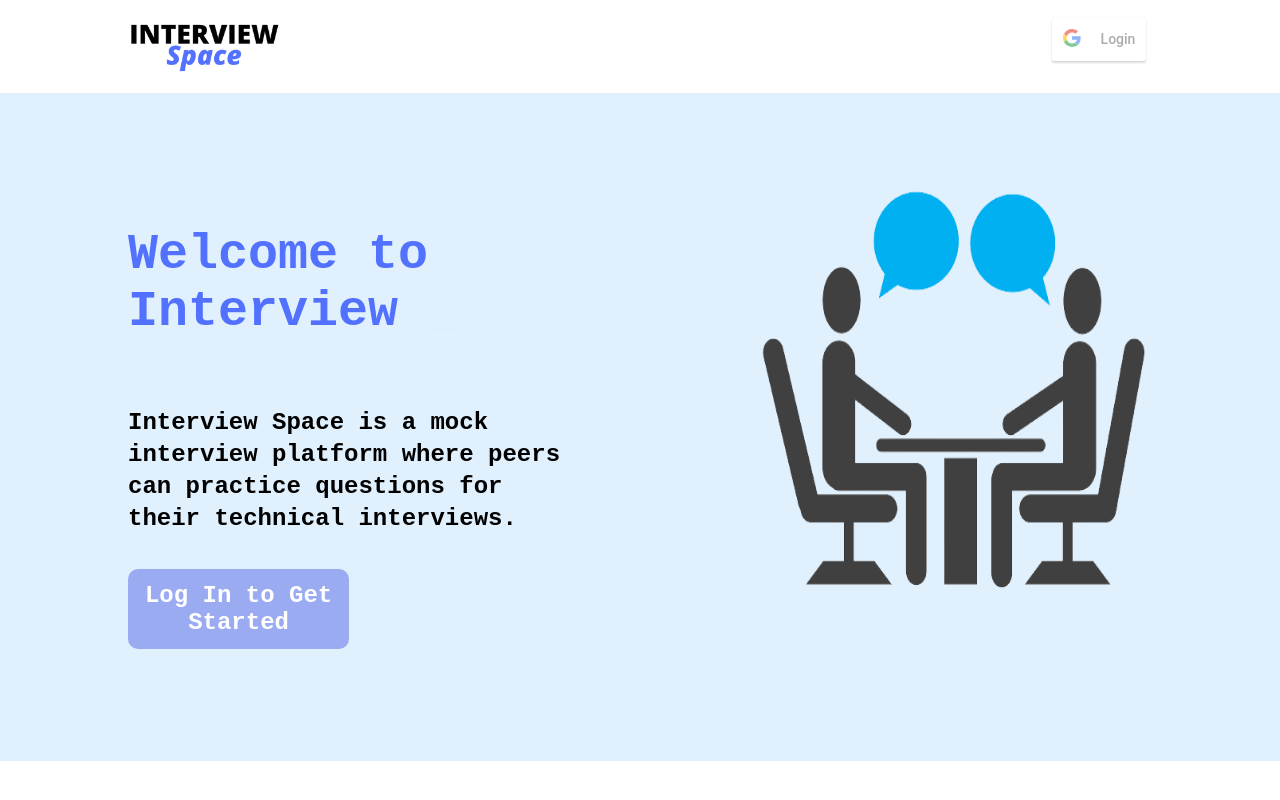
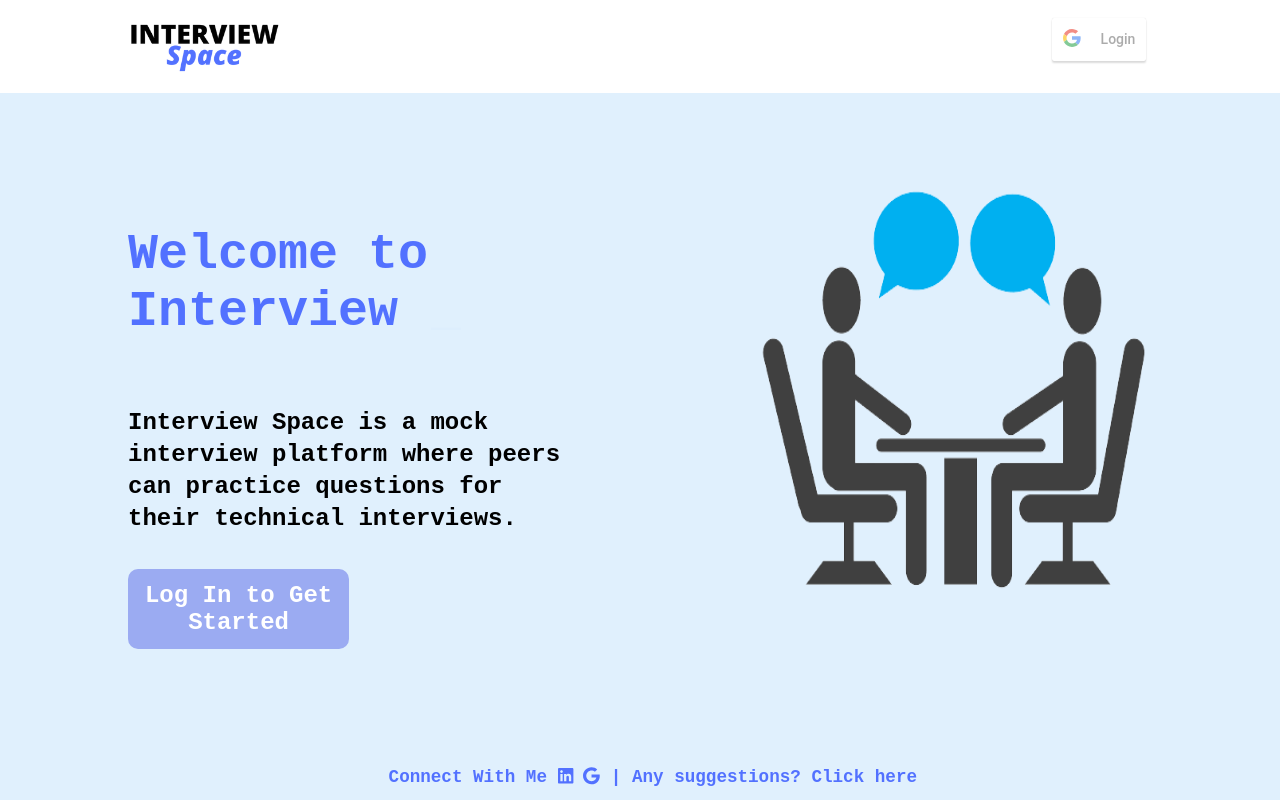
Before and after one commit to sakshamarya/InterviewSpace-frontend, a React (Create React App) app: page / in a window 1280 px wide. Built offline with nearby package versions, Linux system fonts and the light colour scheme; no server answers.

Commit message:
showing footer again

```diff
--- a/src/components/Home.jsx
+++ b/src/components/Home.jsx
@@ -45,9 +45,9 @@ export default function Home(props) {
         <img className={styles.mainImage} src={image}></img>
       </div>
 
-      {/* <div className={styles.footer}>
+      <div className={styles.footer}>
         <span>Connect With Me <a href="https://www.linkedin.com/in/saksham-arya-32b0781b0/" target="_blank"><FontAwesomeIcon icon={faLinkedin} ></FontAwesomeIcon></a> <a href="mailto:sakshamarya2001@gmail.com" target="_blank"><FontAwesomeIcon icon={faGoogle}></FontAwesomeIcon></a> | </span><span>Any suggestions? <a href="https://docs.google.com/forms/d/e/1FAIpQLScPrgivaHohyU_v4os9fmPZ0hnZcFKkXekowyVACgQb_bYLTQ/viewform?usp=sf_link" target="_blank">Click here</a> </span>
-      </div> */}
+      </div>
     </div>
   );
 }
```
